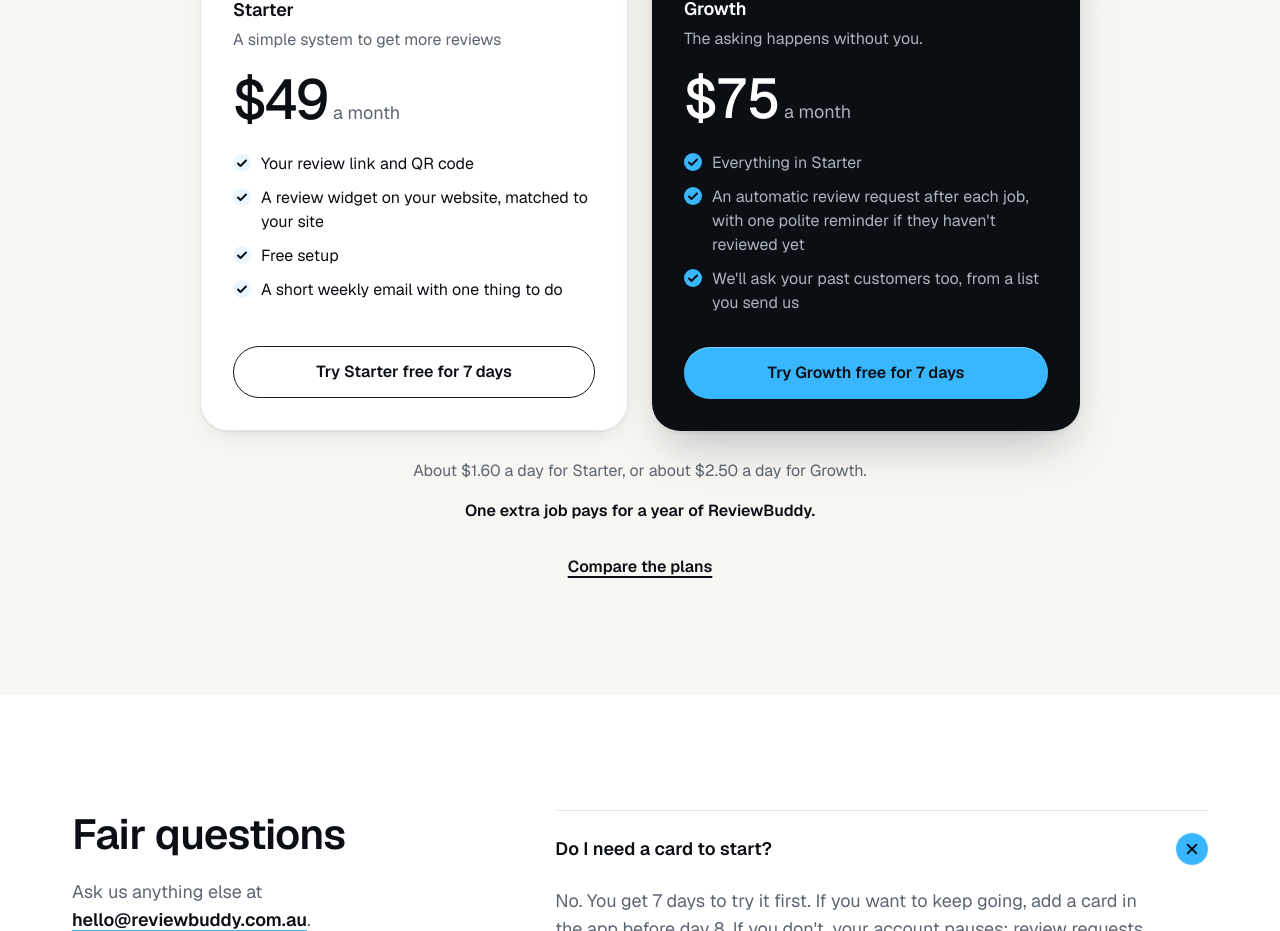
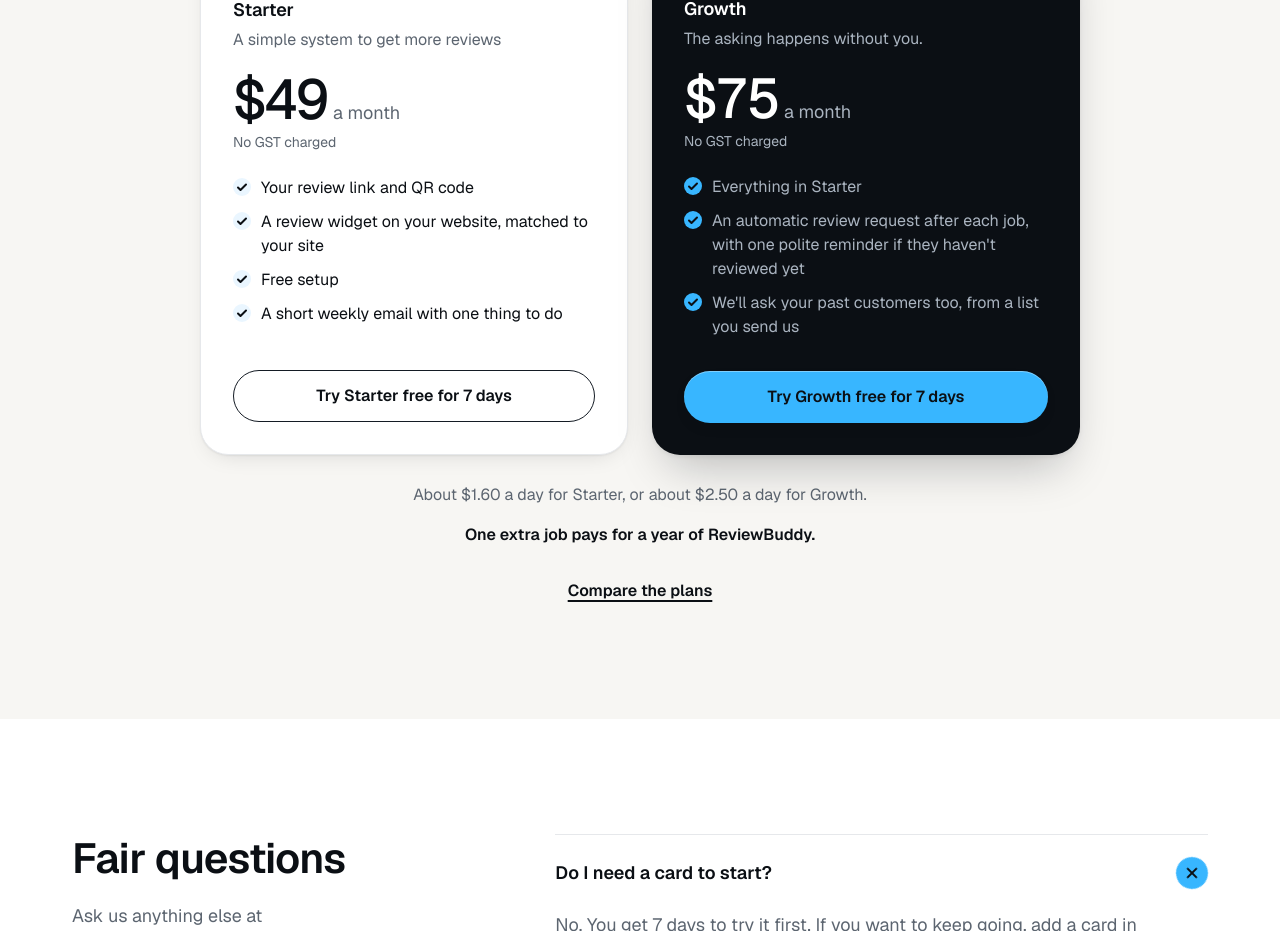
Before and after one commit to Dan-Kovac/ReviewBuddyWebsite, a Next.js app: page / in a window 1280 px wide. Shown: the part 6380-7311 px from the top of the page. Built offline with nearby package versions, Linux system fonts and the light colour scheme; no server answers.

Commit message:
Include GST note in PlanCard
Added GST note to the PlanCard component.

```diff
--- a/components/plan-card.tsx
+++ b/components/plan-card.tsx
@@ -1,4 +1,5 @@
 import { TrialButton } from "@/components/trial-button";
+import { gstCardNote } from "@/lib/gst";
 import type { Plan } from "@/lib/site";
 
 export function PlanCard({
@@ -35,6 +36,9 @@ export function PlanCard({
         <span className="wordmark text-[56px] leading-none tracking-[-0.02em]">{plan.priceAmount}</span>
         <span className={featured ? "text-[var(--rb-on-brand-muted)]" : "text-[var(--rb-text-muted)]"}>{plan.pricePeriod}</span>
       </p>
+      <p className={`mt-1 text-sm ${featured ? "text-[var(--rb-on-brand-muted)]" : "text-[var(--rb-text-muted)]"}`}>
+        {gstCardNote()}
+      </p>
       <ul className="mt-6 grid gap-2.5 text-base leading-6">
         {plan.includes.map((item) => (
           <li key={item} className="flex items-start gap-2.5">
```
